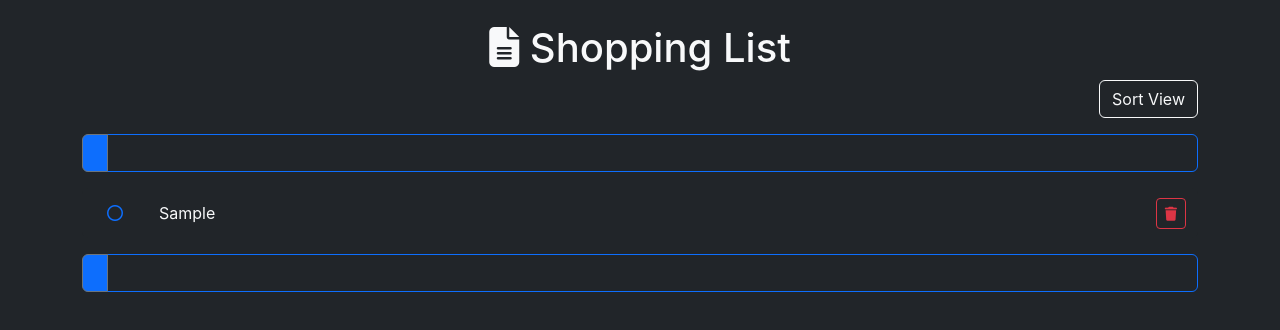
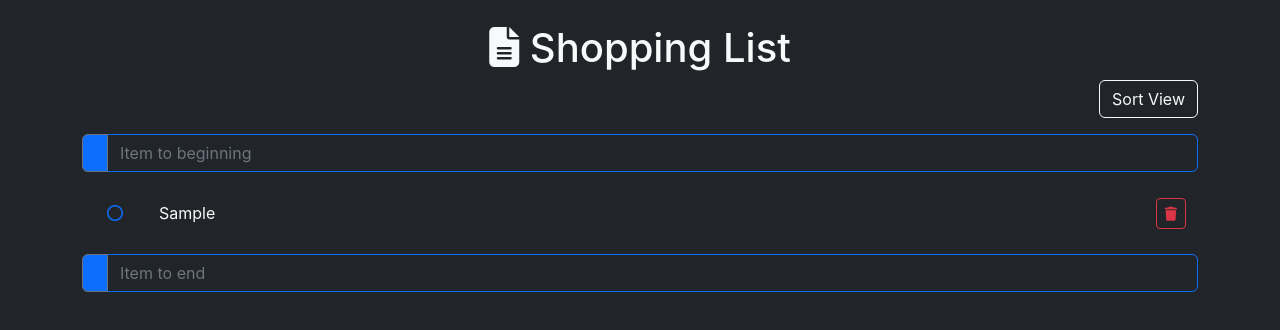
Before and after one commit to olinic/shopping-list, a React (Create React App) app in the folder client/shopping-list/: page / in a window 1280 px wide. Both pictures are taken after typing "Sample" into the empty fields and a click on the button "Add item to start". Shown: the top 330 px of the page. Built offline with nearby package versions, Linux system fonts and the light colour scheme; some icons are missing.

Commit message:
Enhance usability.

```diff
--- a/client/shopping-list/src/AddItem.js
+++ b/client/shopping-list/src/AddItem.js
@@ -44,7 +44,7 @@ class AddItem extends React.Component {
                <input type="text" className="form-control bg-dark text-light border-primary"
                      onChange={this.handleChange}
                      value={this.state.text}
-                     placeholder="" aria-label={this.props.label}/>
+                     placeholder={this.props.placeholder} aria-label={this.props.label}/>
             </div>
          </form>
       );
--- a/client/shopping-list/src/List.js
+++ b/client/shopping-list/src/List.js
@@ -144,10 +144,10 @@ class List extends React.Component {
                      onChange={this.toggleViewMode}/>
                <label className="btn btn-outline-light" htmlFor="btn-check-outlined">Sort View</label>
             </div>
-            <AddItem label="Add item to start" onAdd={this.addToStart}></AddItem>
+            <AddItem label="Add item to start" placeholder="Item to beginning" onAdd={this.addToStart}></AddItem>
             <div>{mainList}</div>
             {mainList.length > 0 &&
-               <AddItem label="Add item to end" onAdd={this.addToEnd}></AddItem>
+               <AddItem label="Add item to end" placeholder="Item to end" onAdd={this.addToEnd}></AddItem>
             }
             {(checkedList.length > 0) &&
                <div>
--- a/client/shopping-list/src/ListItem.js
+++ b/client/shopping-list/src/ListItem.js
@@ -82,7 +82,7 @@ class ListItem extends React.Component {
                <button className="btn btn-link"
                      aria-label="Complete list item"
                      onClick={this.toggleCompletion}>
-                  <i className={this.props.value.isComplete ? "fa-regular fa-circle-check" : "fa-regular fa-circle"}></i>
+                  <i className={this.props.value.isComplete ? "text-success fa-regular fa-circle-check" : "fa-regular fa-circle"}></i>
                </button>
             </div>
             <input className={"form-control bg-dark border-0 text-light" + (this.props.value.isComplete ? " text-st" : "")}
```
